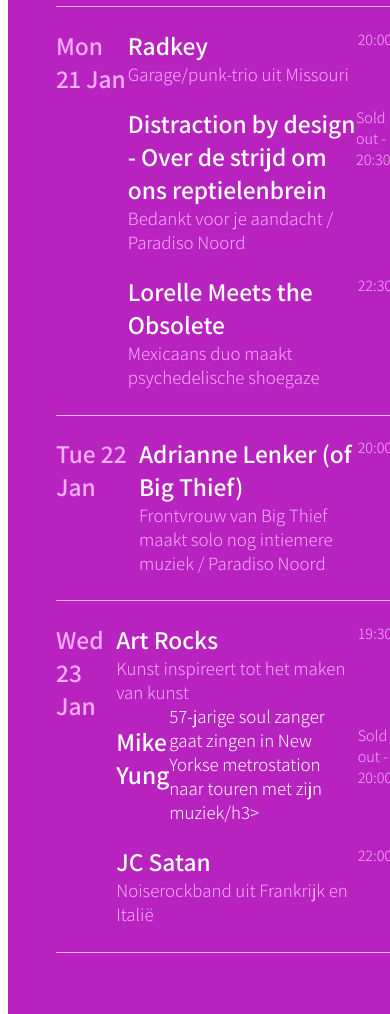
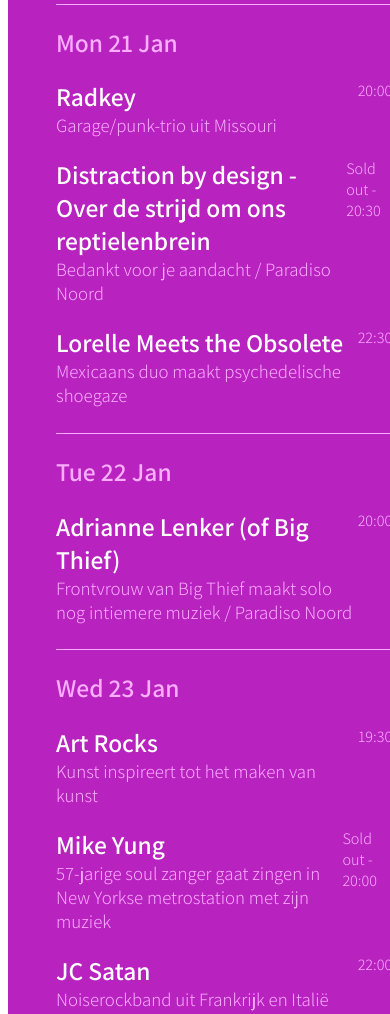
Before and after one commit to ndungly/Frontand_week11_Paradiso, a plain HTML site: page index.html in a window 390 px wide. Shown: the part 1640-2654 px from the top of the page. Drawn offline with Linux system fonts and the light colour scheme.

Commit message:
Calendar responsive

```diff
--- a/index.html
+++ b/index.html
@@ -197,8 +197,7 @@
                     <div class="calendar-event">
                         <a class="calendar-event-name-descr" href="#">
                             <h2 class="calendar-event-name">Mike Yung</h2>
-                            <h3 class="calendar-event-description">57-jarige soul zanger gaat zingen in New Yorkse metrostation
-                                naar touren met zijn muziek/h3>
+                            <h3 class="calendar-event-description">57-jarige soul zanger gaat zingen in New Yorkse metrostation met zijn muziek</h3>
                         </a>
                         <h4 class="calendar-event-time">Sold out - 20:00</h4>
                     </div>
--- a/style.css
+++ b/style.css
@@ -373,7 +373,7 @@
 
 .calendar-events {
     display: flex;
-    flex: 1 1 auto;
+    flex: 1 0 auto;
     flex-direction: column;
     margin-bottom: 1.6rem;
 }
@@ -384,7 +384,6 @@
 }
 
 .calendar-event-name-descr {
-    flex: 1 1 auto;
     transition: all .2s ease-out;
     text-decoration: none;
     color: white;
@@ -415,6 +414,19 @@
 }
 
 
+@media only screen and (max-width: 1150px) {
+
+
+.day-section {
+    flex-direction: column;
+}
+
+.calendar-date {
+    flex: 0 1 auto;
+    margin-bottom: 0;
+}
+
+}
 
 @media only screen and (max-width: 1028px) {
 
@@ -453,6 +465,7 @@
         font-size: 17.5vw;
         letter-spacing: -.6rem;
     }
+
 }
 
 
```
